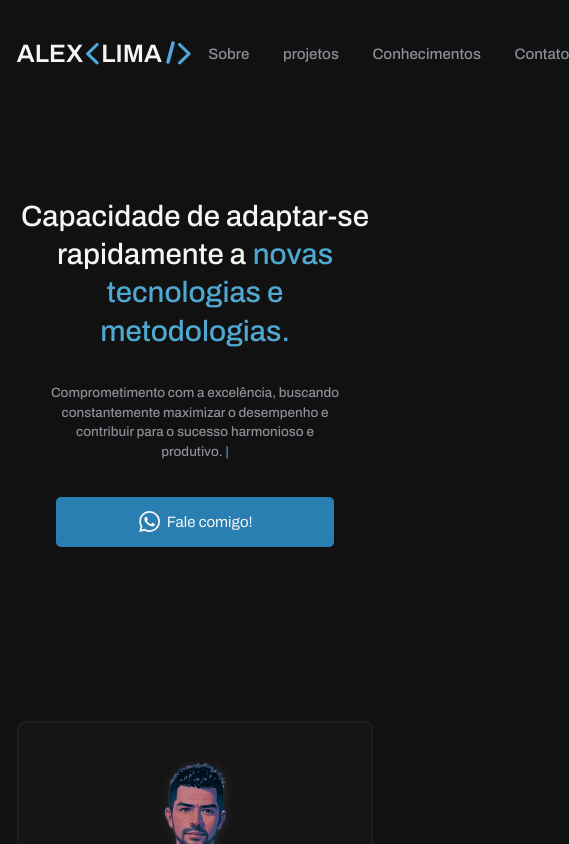
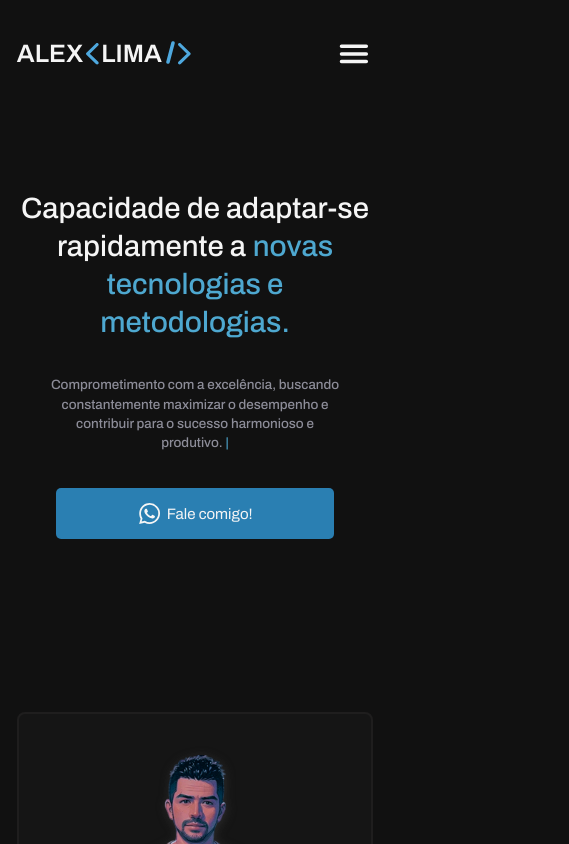
Before and after one commit to A1exLima/portfolio_alex_lima_react, a React (Vite) app: page / in a window 390 px wide. Shown: the top 844 px of the page, 569 px wide, since content can reach past the window. Built offline with nearby package versions, Linux system fonts and the light colour scheme.

Commit message:
styles(header): Aplicação responsividade e ajustes - Breakpoints de responsividade - Ajustes CSS - Posição fixa ao aplicar scrol na tela - Alteração do menu para o botão sideBar

```diff
--- a/src/components/header/index.tsx
+++ b/src/components/header/index.tsx
@@ -1,9 +1,10 @@
-import { Brand, HeaderContainer, Menu } from './style'
+import { Brand, HeaderContainer, Menu, SideBar } from './style'
 
 import arrowLeft from '../../assets/icons/arrowLeft.svg'
 import arrowRight from '../../assets/icons/arrowRight.svg'
 import bar from '../../assets/icons/bar.svg'
 import { NavLink } from 'react-router-dom'
+import { IoMenu } from 'react-icons/io5'
 
 export function Header() {
   return (
@@ -32,6 +33,10 @@ export function Header() {
           </li>
         </ul>
       </Menu>
+
+      <SideBar>
+        <IoMenu />
+      </SideBar>
     </HeaderContainer>
   )
 }
--- a/src/components/header/style.ts
+++ b/src/components/header/style.ts
@@ -2,16 +2,23 @@ import styled from 'styled-components'
 import { Link } from 'react-router-dom'
 
 export const HeaderContainer = styled.header`
+  position: sticky;
+  z-index: 1000;
+  top: 0;
+  width: 100%;
   height: fit-content;
-  padding: 4rem 0 10rem 0;
+  max-width: 100%;
+  padding: 4rem 0;
 
   display: flex;
   align-items: center;
   justify-content: space-between;
   gap: 2rem;
 
+  background: ${(props) => props.theme['background-theme']};
+
   @media (max-width: 768px) {
-    padding: 4rem 0;
+    padding: 4rem 0 3rem 0;
   }
 `
 
@@ -88,4 +95,29 @@ export const Menu = styled.nav`
       }
     }
   }
+
+  @media (max-width: 768px) {
+    display: none;
+  }
 `
+
+export const SideBar = styled.nav`
+  display: none;
+
+  > svg {
+    display: flex;
+    font-size: 4.5rem;
+    color: ${(props) => props.theme.textInUpperCase};
+    cursor: pointer;
+
+    transition: color 0.2s ease-in-out;
+
+    &:hover {
+      color: ${(props) => props.theme['blue-text']};
+    }
+  }
+
+  @media (max-width: 768px) {
+    display: block;
+  }
+`
--- a/src/layouts/layoutDefault/style.ts
+++ b/src/layouts/layoutDefault/style.ts
@@ -1,6 +1,7 @@
 import styled from 'styled-components'
 
 export const LayoutDefaultContainer = styled.div`
+  position: relative;
   max-width: 118rem;
   margin: 0 auto;
   padding: 0 4rem;
```
